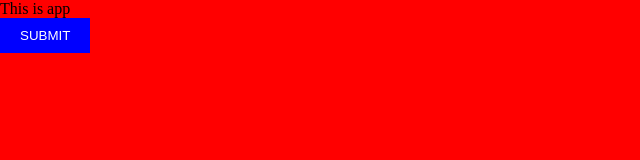
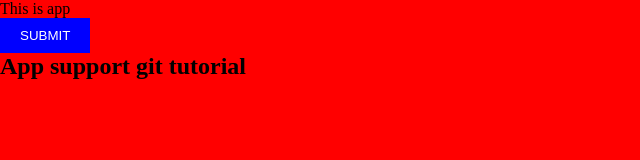
Before and after one commit to Pvtbin/Git_tutorial, a plain HTML site: page index.html in a window 1280 px wide. Shown: the whole page, without its empty margins (0-640 px from the left). Drawn offline with Linux system fonts and the light colour scheme.

Commit message:
Add header for app support git tutorial

```diff
--- a/index.html
+++ b/index.html
@@ -11,5 +11,7 @@
 <body>
     <p>This is app</p>
     <button>SUBMIT</button>
+    <h2>App support git tutorial
+    </h2>
 </body>
 </html>
```
